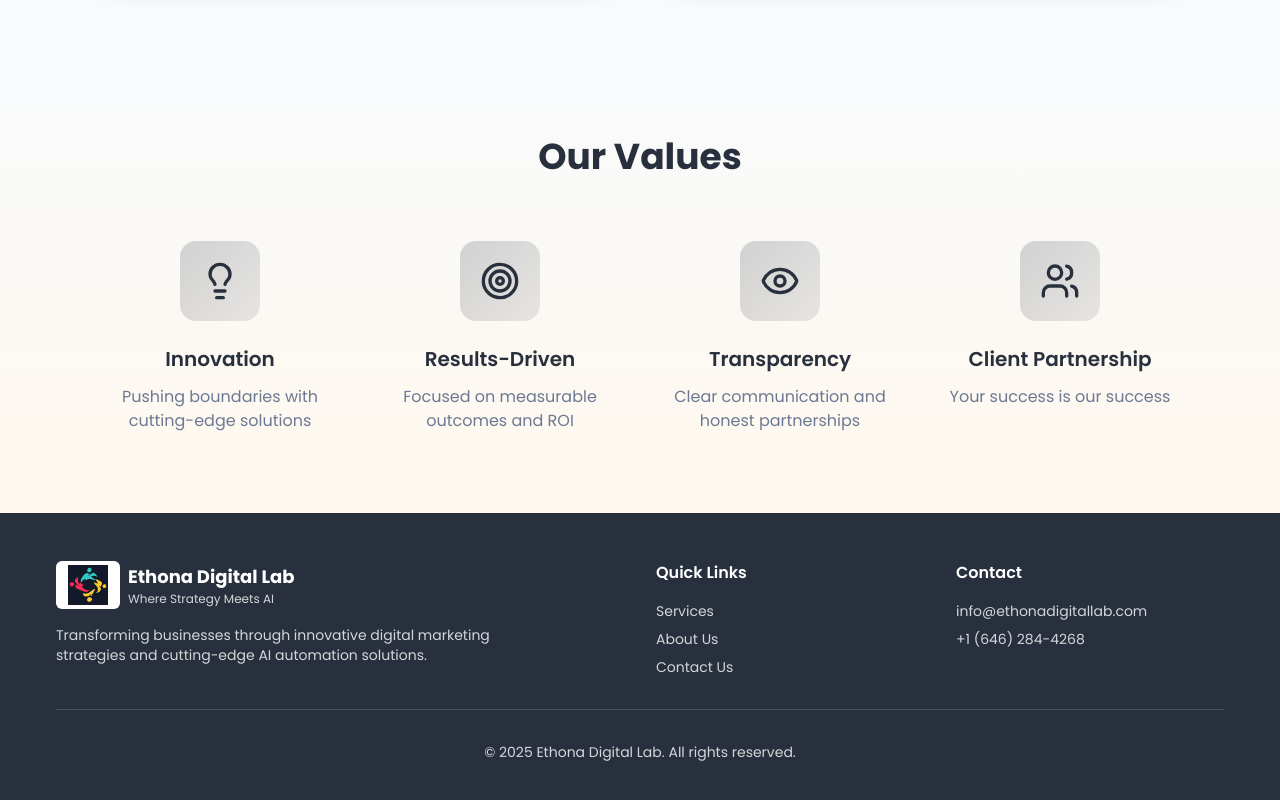
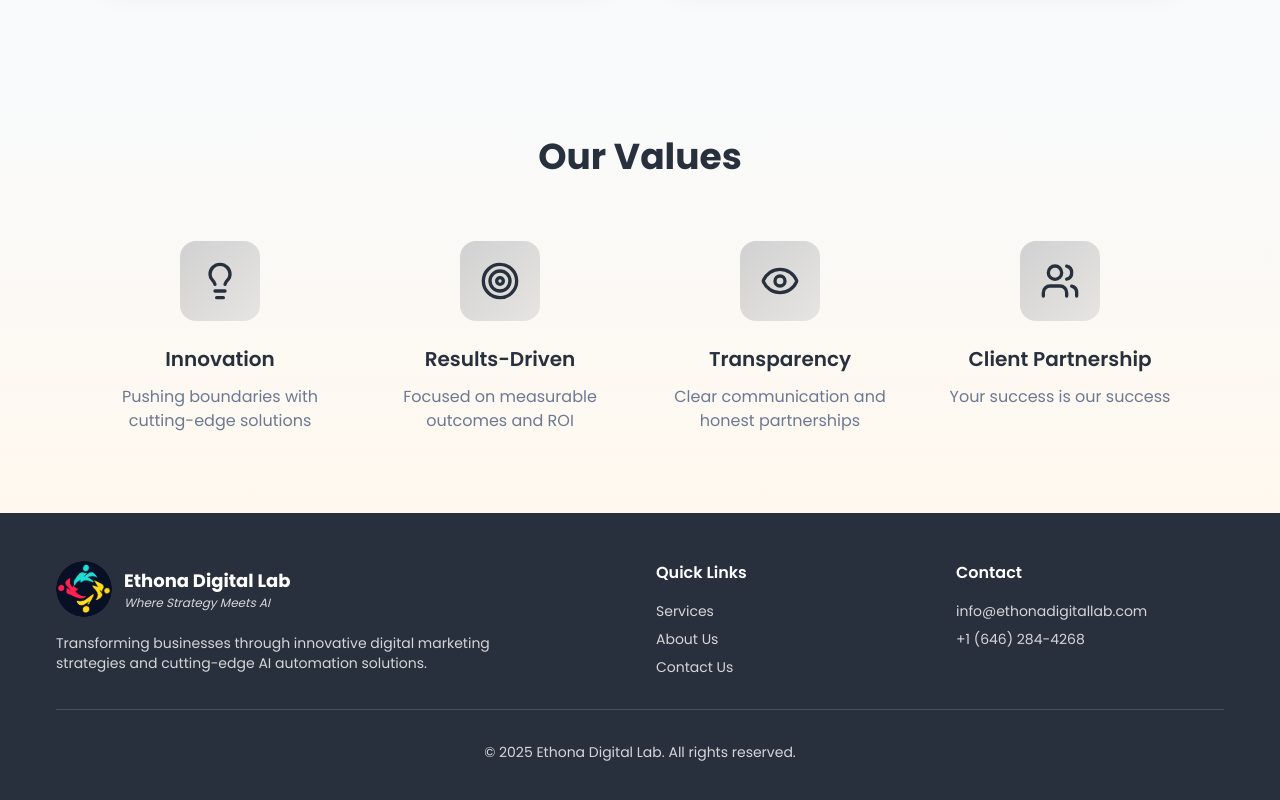
Before and after one commit to dpalsingh1976/ethona-ai-vision, a React (Vite) app: page /about in a window 1280 px wide. Shown: the part 1069-1869 px from the top of the page. Built offline with nearby package versions, Linux system fonts and the light colour scheme.

Commit message:
Code edited in Lovable Code Editor

```diff
--- a/src/components/Footer.tsx
+++ b/src/components/Footer.tsx
@@ -5,37 +5,82 @@ const Footer = () => {
     <footer className="py-12 px-6 bg-primary text-primary-foreground">
       <div className="container mx-auto">
         <div className="grid md:grid-cols-4 gap-8 mb-8">
+          {/* Logo and description */}
           <div className="md:col-span-2">
-            <div className="flex items-center gap-2 mb-4">
-              <img
-                src={logoIcon}
-                alt="Ethona Digital Lab"
-                className="h-12 w-16 object-contain"
+            <div className="flex items-center gap-3 mb-4">
+              {/* Logo Wrapper */}
+              <span
+                className="
+                  relative shrink-0 h-12 w-12 md:h-14 md:w-14
+                  rounded-xl overflow-hidden
+                  [mask-image:radial-gradient(closest-side,black_98%,transparent_100%)]
+                  [mask-size:100%_100%] [mask-repeat:no-repeat]
+                "
                 style={{
-                  backgroundColor: "white",
-                  padding: "0.25rem",
-                  borderRadius: "0.375rem",
+                  WebkitMaskImage: "radial-gradient(closest-side, black 98%, transparent 100%)",
+                  WebkitMaskRepeat: "no-repeat",
+                  WebkitMaskSize: "100% 100%",
                 }}
-              />
+              >
+                <img
+                  src={logoIcon}
+                  alt="Ethona Digital Lab"
+                  className="h-full w-full object-cover"
+                  style={{
+                    mixBlendMode: "lighten",
+                    filter: [
+                      "brightness(1.05)",
+                      "contrast(1.1)",
+                      "saturate(1.1)",
+                      "drop-shadow(0 6px 8px rgba(0,0,0,0.35))",
+                      "drop-shadow(0 0 10px rgba(34,211,238,0.2))",
+                      "drop-shadow(0 0 6px rgba(251,191,36,0.15))",
+                    ].join(" "),
+                  }}
+                />
+                {/* Inner vignette to hide halo */}
+                <span
+                  className="pointer-events-none absolute inset-0 rounded-xl"
+                  style={{ boxShadow: "inset 0 0 0 1px rgba(0,0,0,0.25)" }}
+                />
+              </span>
+
+              {/* Brand name */}
               <div>
                 <div className="font-bold text-lg">Ethona Digital Lab</div>
-                <div className="text-xs opacity-80">Where Strategy Meets AI</div>
+                <div className="text-xs opacity-80 italic">Where Strategy Meets AI</div>
               </div>
             </div>
+
             <p className="text-sm opacity-80 max-w-md">
-              Transforming businesses through innovative digital marketing strategies and cutting-edge AI automation solutions.
+              Transforming businesses through innovative digital marketing strategies and cutting-edge AI automation
+              solutions.
             </p>
           </div>
 
+          {/* Quick Links */}
           <div>
             <h4 className="font-semibold mb-4">Quick Links</h4>
             <ul className="space-y-2 text-sm opacity-80">
-              <li><a href="/#services" className="hover:opacity-100 transition-opacity">Services</a></li>
-              <li><a href="/about" className="hover:opacity-100 transition-opacity">About Us</a></li>
-              <li><a href="/contact" className="hover:opacity-100 transition-opacity">Contact Us</a></li>
+              <li>
+                <a href="/#services" className="hover:opacity-100 transition-opacity">
+                  Services
+                </a>
+              </li>
+              <li>
+                <a href="/about" className="hover:opacity-100 transition-opacity">
+                  About Us
+                </a>
+              </li>
+              <li>
+                <a href="/contact" className="hover:opacity-100 transition-opacity">
+                  Contact Us
+                </a>
+              </li>
             </ul>
           </div>
 
+          {/* Contact Info */}
           <div>
             <h4 className="font-semibold mb-4">Contact</h4>
             <ul className="space-y-2 text-sm opacity-80">
@@ -45,6 +90,7 @@ const Footer = () => {
           </div>
         </div>
 
+        {/* Footer Bottom */}
         <div className="border-t border-primary-foreground/20 pt-8 text-center text-sm opacity-80">
           <p>&copy; 2025 Ethona Digital Lab. All rights reserved.</p>
         </div>
```
